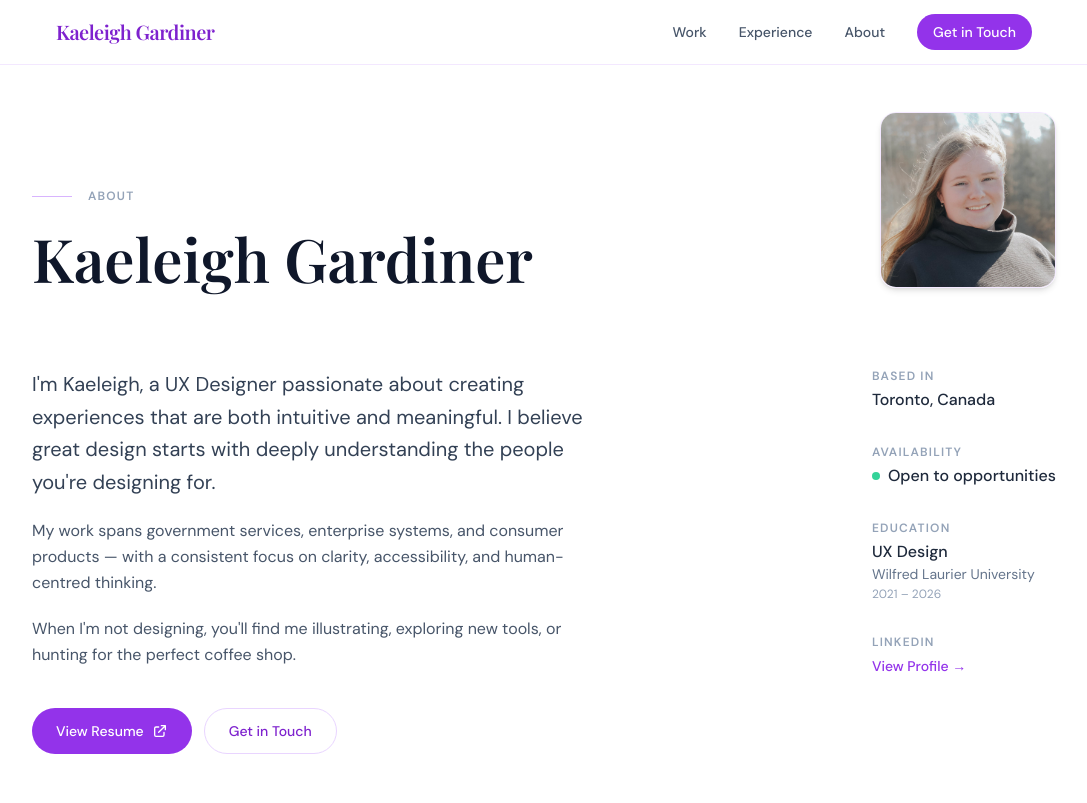
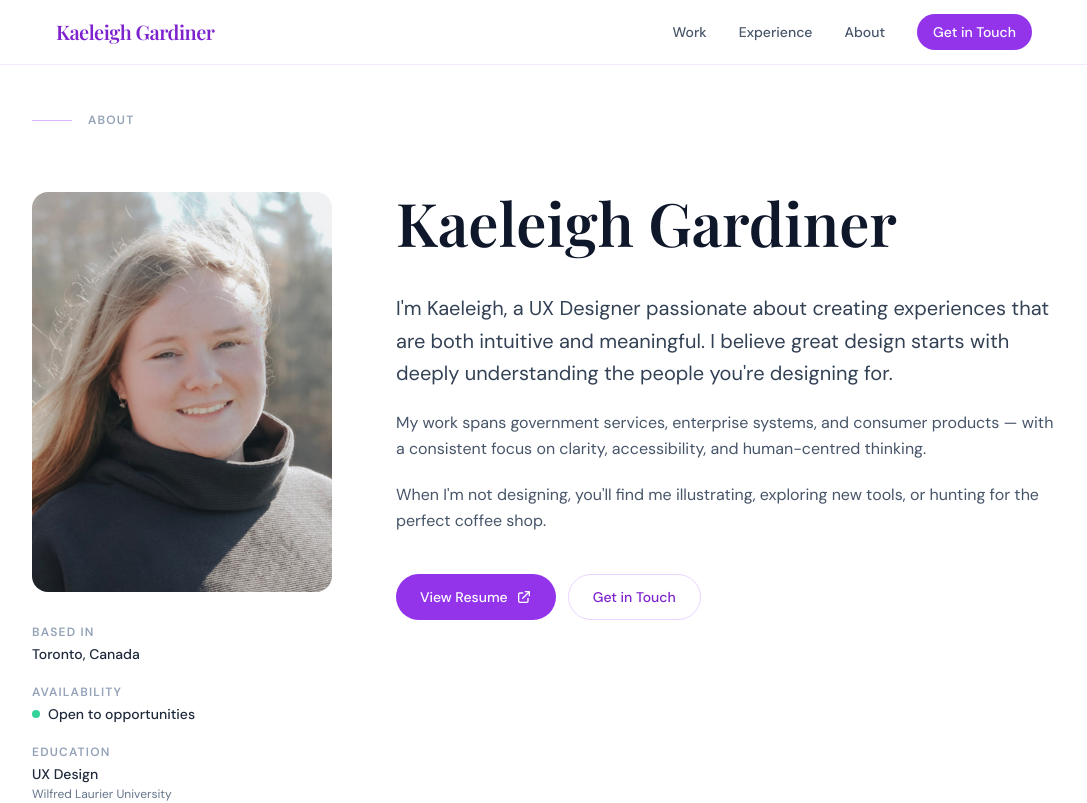
Before and after one commit to mgardiiner/kaeleighgardiner.com, a Nuxt app: page /about in a window 1280 px wide. Shown: the top 803 px of the page, without its empty margins (96-1183 px from the left). Built offline with nearby package versions, Linux system fonts and the light colour scheme.

Commit message:
chore: redesign about page with photo left, content right layout

```diff
--- a/app/pages/about/index.vue
+++ b/app/pages/about/index.vue
@@ -8,37 +8,66 @@ const { bio, photo, location, availability, education, email, linkedin } = about
   <div class="pt-28 pb-32 px-6">
     <div class="max-w-5xl mx-auto">
 
-      <!-- Header -->
-      <div class="flex flex-col md:flex-row md:items-end gap-10 mb-20">
-        <div class="flex-1">
-          <div class="flex items-center gap-4 mb-6">
+      <!-- Eyebrow -->
+      <div class="flex items-center gap-4 mb-16">
         <span class="w-10 h-px bg-purple-300"></span>
         <p class="text-xs font-semibold tracking-widest uppercase text-slate-400">About</p>
       </div>
-          <h1 class="font-display text-5xl md:text-6xl font-semibold text-slate-900 leading-tight">Kaeleigh Gardiner</h1>
+
+      <!-- Main layout: photo left, content right -->
+      <div class="grid md:grid-cols-[300px_1fr] gap-16 items-start">
+
+        <!-- Photo column -->
+        <div class="space-y-8">
+          <div v-if="photo" class="aspect-[3/4] rounded-2xl overflow-hidden bg-purple-50">
+            <img :src="photo" alt="Kaeleigh Gardiner" class="w-full h-full object-cover object-top" />
           </div>
-        <!-- Headshot -->
-        <div v-if="photo" class="shrink-0">
-          <div class="w-36 h-36 md:w-44 md:h-44 rounded-2xl overflow-hidden shadow-md border border-purple-100">
-            <img :src="photo" alt="Kaeleigh Gardiner" class="w-full h-full object-cover object-top" />
+          <div v-else class="aspect-[3/4] rounded-2xl bg-purple-50 flex items-center justify-center">
+            <span class="font-display text-5xl font-semibold text-purple-200">KG</span>
+          </div>
+
+          <!-- Quick facts -->
+          <div class="flex flex-col gap-5">
+            <div v-if="location">
+              <p class="text-xs font-semibold tracking-widest uppercase text-slate-400 mb-1">Based in</p>
+              <p class="text-slate-800 font-medium text-sm">{{ location }}</p>
+            </div>
+            <div v-if="availability">
+              <p class="text-xs font-semibold tracking-widest uppercase text-slate-400 mb-1">Availability</p>
+              <div class="flex items-center gap-2">
+                <span class="w-2 h-2 rounded-full bg-emerald-400 shrink-0"></span>
+                <p class="text-slate-800 font-medium text-sm">{{ availability }}</p>
+              </div>
+            </div>
+            <div v-if="education">
+              <p class="text-xs font-semibold tracking-widest uppercase text-slate-400 mb-1">Education</p>
+              <p class="text-slate-800 font-medium text-sm">{{ education.degree }}</p>
+              <p class="text-slate-500 text-xs mt-0.5">{{ education.institution }}</p>
+              <p class="text-slate-400 text-xs">{{ education.years }}</p>
+            </div>
+            <div v-if="linkedin">
+              <p class="text-xs font-semibold tracking-widest uppercase text-slate-400 mb-1">LinkedIn</p>
+              <a :href="linkedin" target="_blank" rel="noopener" class="text-purple-600 font-medium text-sm hover:underline underline-offset-4">View Profile →</a>
             </div>
           </div>
         </div>
 
-      <!-- Bio + Quick facts -->
-      <div class="grid md:grid-cols-[1fr_auto] gap-16 md:gap-24 items-start mb-20">
+        <!-- Content column -->
+        <div>
+          <h1 class="font-display text-5xl md:text-6xl font-semibold text-slate-900 leading-tight mb-10">Kaeleigh Gardiner</h1>
 
-        <!-- Bio -->
-        <div class="max-w-xl">
+          <div class="space-y-5 mb-10">
             <p
               v-for="(paragraph, i) in bio"
               :key="i"
-            class="text-slate-600 leading-relaxed mb-5"
+              class="text-slate-600 leading-relaxed"
               :class="{ 'text-xl text-slate-700': i === 0 }"
             >
               {{ paragraph }}
             </p>
-          <div class="flex flex-wrap gap-3 mt-10">
+          </div>
+
+          <div class="flex flex-wrap gap-3">
             <a
               href="/resume.pdf"
               target="_blank"
@@ -58,31 +87,6 @@ const { bio, photo, location, availability, education, email, linkedin } = about
           </div>
         </div>
 
-        <!-- Quick facts -->
-        <div class="flex flex-col gap-8 shrink-0">
-          <div v-if="location">
-            <p class="text-xs font-semibold tracking-widest uppercase text-slate-400 mb-1">Based in</p>
-            <p class="text-slate-800 font-medium">{{ location }}</p>
-          </div>
-          <div v-if="availability">
-            <p class="text-xs font-semibold tracking-widest uppercase text-slate-400 mb-1">Availability</p>
-            <div class="flex items-center gap-2">
-              <span class="w-2 h-2 rounded-full bg-emerald-400"></span>
-              <p class="text-slate-800 font-medium">{{ availability }}</p>
-            </div>
-          </div>
-          <div v-if="education">
-            <p class="text-xs font-semibold tracking-widest uppercase text-slate-400 mb-1">Education</p>
-            <p class="text-slate-800 font-medium">{{ education.degree }}</p>
-            <p class="text-slate-500 text-sm">{{ education.institution }}</p>
-            <p class="text-slate-400 text-xs mt-0.5">{{ education.years }}</p>
-          </div>
-          <div v-if="linkedin">
-            <p class="text-xs font-semibold tracking-widest uppercase text-slate-400 mb-1">LinkedIn</p>
-            <a :href="linkedin" target="_blank" rel="noopener" class="text-purple-600 font-medium text-sm hover:underline underline-offset-4">View Profile →</a>
-          </div>
-        </div>
-
       </div>
 
     </div>
```
Lines whose indentation alone changed are shown as unchanged.
